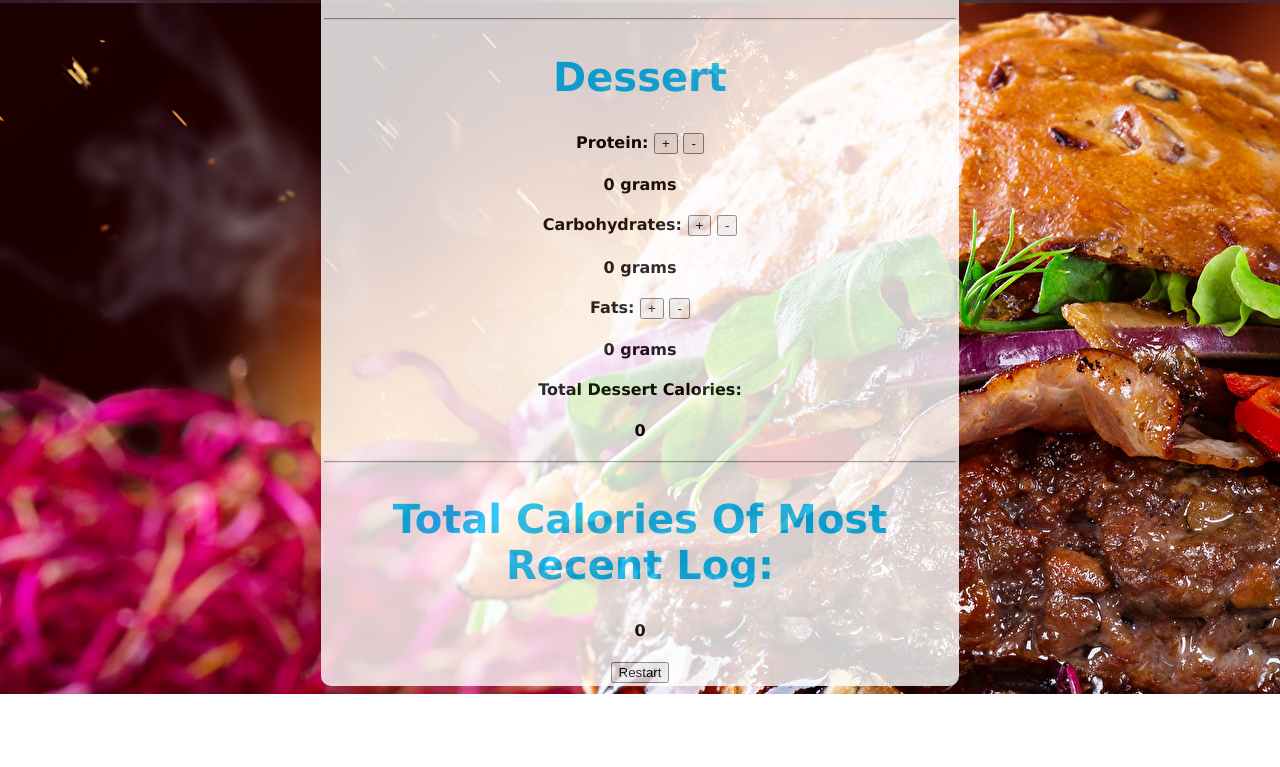
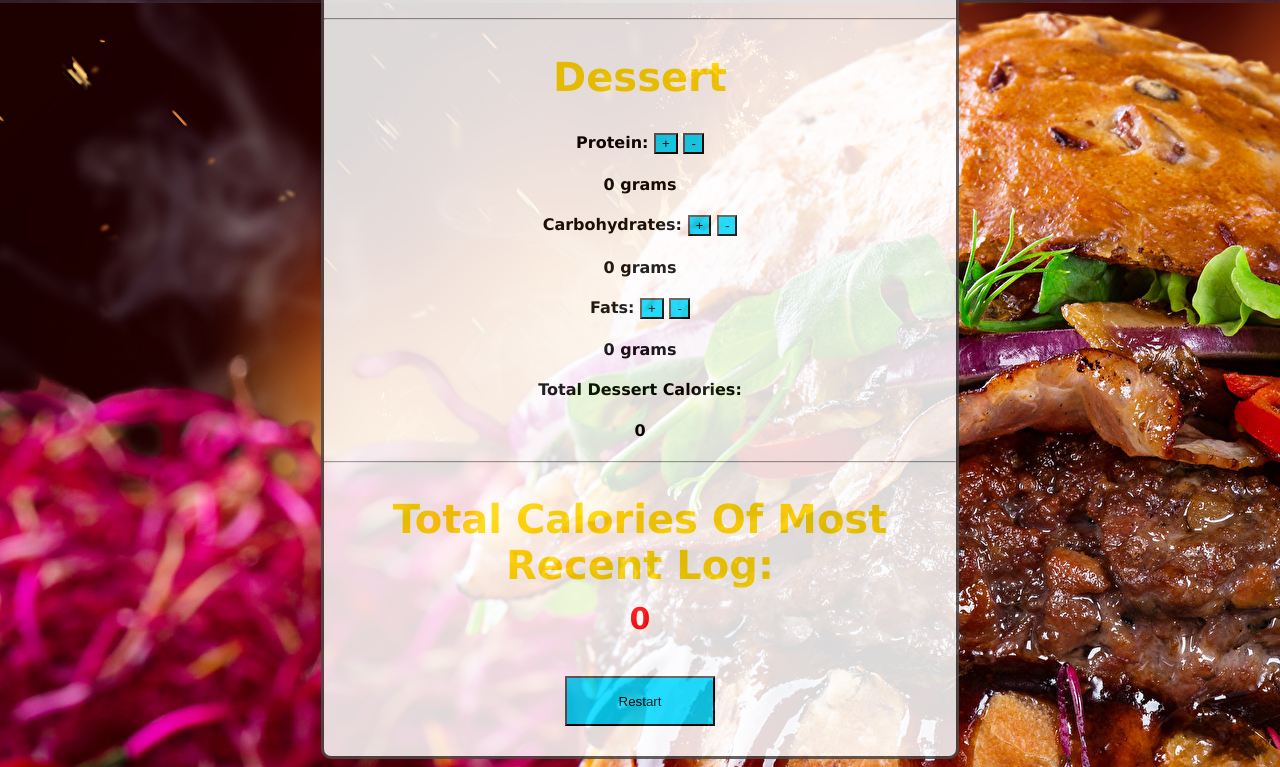
Before and after one commit to Hamzahk4/ProjectWebDev, a plain HTML site: page index.html in a window 1280 px wide. Shown: the part 1077-1844 px from the top of the page. Before the commit the page ends 1771 px from the top, so only its background shows below. Drawn offline with Linux system fonts and the light colour scheme.

Commit message:
Update style.css

```diff
--- a/style.css
+++ b/style.css
@@ -5,29 +5,58 @@ body {
 }
 
 h1{
+    font-family:Verdana, Geneva, Tahoma, sans-serif;
     font-size: 60px;
-    color:rgb(0, 0, 0)
+    color:rgb(0, 0, 0);
 }
 .container{
     background: rgb(255, 255, 255);
-    opacity: 0.8;
+    opacity: 0.85;
     max-width: 50%;
     margin: auto; /* this helps centering */
-    border: 3px solid rgb(255, 255, 255);
+    border: 3px solid rgb(77, 73, 73);
     border-radius: 10px;
   }
 
 #subheading{
     position: relative;
     margin-top: -40px;
-    color:rgb(255, 33, 163)
+    color:#ffd900;
+
 
   }
+button{
+    background-color: rgb(0, 217, 255);
+}
 
 h2{
-    color:deepskyblue;
+    font-family: Verdana, Geneva, Tahoma, sans-serif;
+    color:rgb(255, 217, 0);
     font-size: 40px;
 }
+h4{
+    font-family: Verdana, Geneva, Tahoma, sans-serif;
+
+}
+
+#total-calories{
+    font-size: 30px;
+    color:#ff0000;
+    margin-top: -20px;
+}
+
+#restart-btn{
+    width: 150px;
+    height: 50px;
+    margin-bottom: 30px;
+}
+
+#suprise{
+    background-color: grey;
+    color: #ff0000;
+
+}
+
 /*
 .left{
     text-align: left;
@@ -39,6 +68,8 @@ h2{
     margin-top: -40px;
 }
 
+
+
 .right{
     text-align: right;
     margin-top: -40px;
```
